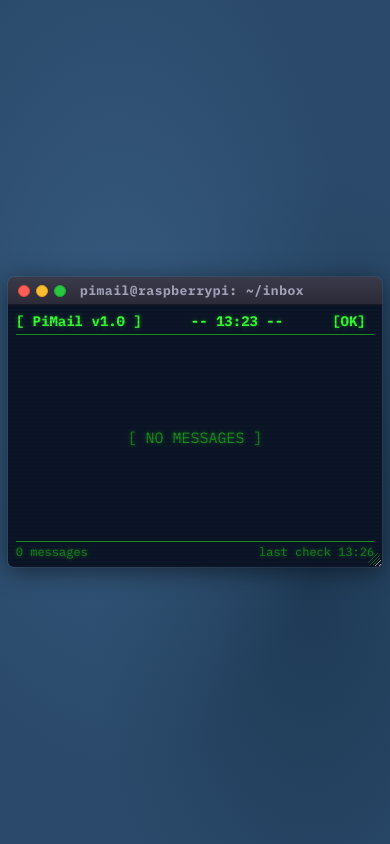
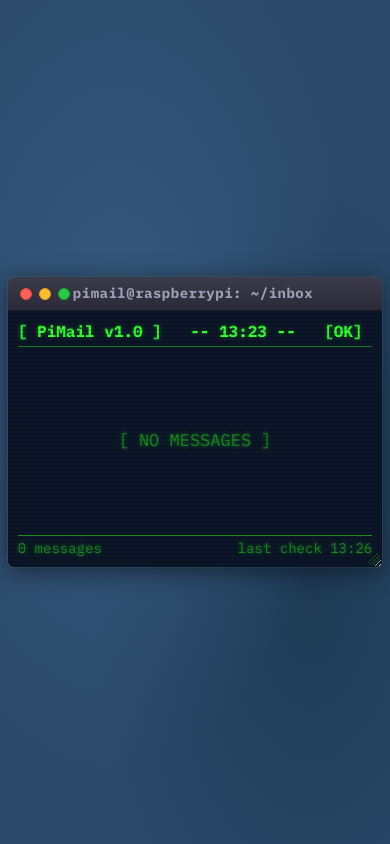
Before and after one commit to olindkri/PiMail, a Flask app: page / in a window 390 px wide. Run offline with Flask 3, Linux system fonts and the light colour scheme; data that the repository does not hold is empty.

Commit message:
Increase all font sizes and spacing for better readability on small screen
Base 15px->18px, sender/code 15->17px, summary 13->15px, header 14->16px,
footer 12->14px, time 12->14px. Also increased padding and card gaps.

Co-Authored-By: Claude Opus 4.6 (1M context) <noreply@anthropic.com>

```diff
--- a/static/style.css
+++ b/static/style.css
@@ -14,8 +14,8 @@ html, body {
     height: 100vh;
     overflow: hidden;
     font-family: "IBM Plex Mono", "Courier New", "Lucida Console", monospace;
-    font-size: 15px;
-    line-height: 1.35;
+    font-size: 18px;
+    line-height: 1.4;
     -webkit-font-smoothing: none;
 }
 
@@ -58,9 +58,9 @@ html, body {
     display: flex;
     align-items: center;
     justify-content: space-between;
-    height: 28px;
-    min-height: 28px;
-    padding: 0 10px;
+    height: 34px;
+    min-height: 34px;
+    padding: 0 12px;
     background: linear-gradient(to bottom, #3a3a4a 0%, #2a2a38 100%);
     border-bottom: 1px solid #1a1a26;
     cursor: grab;
@@ -70,7 +70,7 @@ html, body {
 
 #titlebar-left {
     display: flex;
-    gap: 6px;
+    gap: 7px;
     align-items: center;
 }
 
@@ -97,7 +97,7 @@ html, body {
 }
 
 #titlebar-title {
-    font-size: 13px;
+    font-size: 14px;
     font-weight: 700;
     color: #a0a0b8;
     letter-spacing: 0.5px;
@@ -112,7 +112,7 @@ html, body {
     flex: 1;
     display: flex;
     flex-direction: column;
-    padding: 6px 8px;
+    padding: 8px 10px;
     background: #0c1628;
     color: #33ff33;
     text-shadow: 0 0 4px rgba(51, 255, 51, 0.4);
@@ -122,7 +122,7 @@ html, body {
 /* Scanline overlay - now scoped to the window */
 #scanlines {
     position: absolute;
-    top: 28px; /* below titlebar */
+    top: 34px; /* below titlebar */
     left: 0;
     right: 0;
     bottom: 0;
@@ -143,9 +143,9 @@ html, body {
     display: flex;
     justify-content: space-between;
     align-items: center;
-    height: 24px;
-    min-height: 24px;
-    font-size: 14px;
+    height: 28px;
+    min-height: 28px;
+    font-size: 16px;
     font-weight: 700;
     border-bottom: 1px solid #1a8c1a;
     padding-bottom: 3px;
@@ -178,13 +178,13 @@ html, body {
     overflow: hidden;
     display: flex;
     flex-direction: column;
-    gap: 3px;
+    gap: 5px;
 }
 
 /* === EMAIL CARD === */
 .mail-card {
     border: 1px solid #1a8c1a;
-    padding: 4px 6px;
+    padding: 6px 8px;
     flex-shrink: 0;
 }
 
@@ -201,7 +201,7 @@ html, body {
 
 .mail-sender {
     font-weight: 700;
-    font-size: 15px;
+    font-size: 17px;
     color: #33ff33;
     white-space: nowrap;
     overflow: hidden;
@@ -215,7 +215,7 @@ html, body {
 }
 
 .mail-time {
-    font-size: 12px;
+    font-size: 14px;
     color: #1a8c1a;
     white-space: nowrap;
     margin-left: 8px;
@@ -223,7 +223,7 @@ html, body {
 }
 
 .mail-summary {
-    font-size: 13px;
+    font-size: 15px;
     color: #29cc29;
     margin-top: 2px;
     display: -webkit-box;
@@ -238,7 +238,7 @@ html, body {
     display: inline-block;
     margin-top: 3px;
     padding: 1px 6px;
-    font-size: 15px;
+    font-size: 17px;
     font-weight: 700;
     color: #0c1628;
     background: #ffaa00;
@@ -257,9 +257,9 @@ html, body {
     display: flex;
     justify-content: space-between;
     align-items: center;
-    height: 20px;
-    min-height: 20px;
-    font-size: 12px;
+    height: 24px;
+    min-height: 24px;
+    font-size: 14px;
     color: #1a8c1a;
     border-top: 1px solid #1a8c1a;
     padding-top: 2px;
@@ -272,7 +272,7 @@ html, body {
     align-items: center;
     justify-content: center;
     flex: 1;
-    font-size: 15px;
+    font-size: 17px;
     color: #1a8c1a;
 }
 
```
